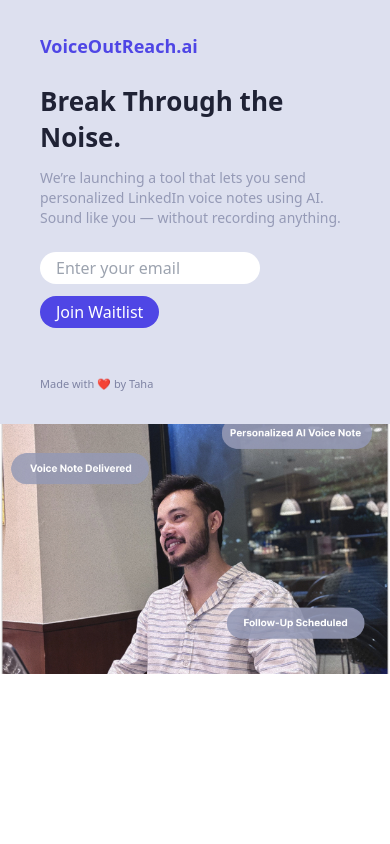
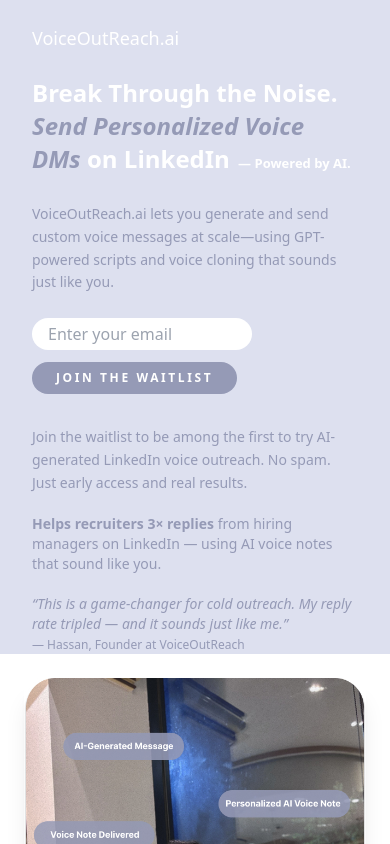
Before and after one commit to VoiceOutReach/landing-page, a React (Create React App) app: page / in a window 390 px wide. Shown: the top 844 px of the page. Built offline with nearby package versions, Linux system fonts and the light colour scheme.

Commit message:
✅ Finalize responsive landing page with working form

```diff
--- a/src/Desktop.tsx
+++ b/src/Desktop.tsx
@@ -3,66 +3,95 @@
 
 const Desktop = () => {
   return (
-    <div className="flex flex-col md:flex-row h-screen w-full text-[#959AB6] font-sans">
+    <div className="flex flex-col md:flex-row h-screen w-full text-[#959AB6]">
       {/* Left Section */}
-      <div className="md:w-[40%] bg-[#DDE0EF] flex flex-col px-10 md:px-16 py-8 justify-between">
-        <div>
-          <a href="#" className="text-[#4F46E5] text-lg font-semibold mb-6 block">
+      <div className="w-full md:w-[35%] bg-[#DDE0EF] flex flex-col px-8 md:px-16 pt-6 md:pt-10">
+        <a href="#" className="text-white text-lg mb-6 md:mb-9 font-medium">
           VoiceOutReach.ai
         </a>
 
-          <h1 className="text-[26px] md:text-[32px] font-bold text-[#1F2235] leading-snug mb-3">
-            Break Through the Noise.
+        <h1 className="text-[24px] md:text-[28px] font-bold text-white leading-snug mb-3">
+          Break Through the Noise.{" "}
+          <span className="italic text-[#959AB6] font-extrabold">
+            Send Personalized Voice DMs
+          </span>{" "}
+          on LinkedIn{" "}
+          <span className="text-white text-[13px] ml-0.5">— Powered by AI.</span>
         </h1>
-          <p className="text-sm md:text-base mb-6">
-            We’re launching a tool that lets you send personalized LinkedIn voice notes using AI. Sound like you — without recording anything.
+
+        <p className="text-sm mt-4 mb-6 md:mb-7 max-w-md leading-relaxed">
+          VoiceOutReach.ai lets you generate and send custom voice messages at
+          scale—using GPT-powered scripts and voice cloning that sounds just
+          like you.
         </p>
 
         {/* FORM */}
         <form
           action="https://formsubmit.co/hassan@voiceoutreach.ai"
           method="POST"
-            target="hidden_iframe"
           className="flex flex-col items-start space-y-3 mb-4"
-            onSubmit={(e) => {
-              e.preventDefault();
-              (e.target as HTMLFormElement).reset();
-              const msg = document.getElementById("success-msg");
-              if (msg) msg.style.display = "block";
-            }}
         >
           <input
             type="email"
             name="email"
             required
             placeholder="Enter your email"
-              className="px-4 py-1 rounded-full w-full max-w-[220px]"
+            className="px-4 py-1 rounded-full w-[220px]"
           />
-            <input type="hidden" name="_subject" value="New Waitlist Signup!" />
-            <input type="hidden" name="_autoresponse" value="Thanks for signing up! We’ll be in touch soon." />
-            <input type="hidden" name="_template" value="box" />
           <button
             type="submit"
-              className="px-4 py-1 rounded-full bg-[#4F46E5] text-white hover:bg-[#4338CA]"
+            className="bg-[#959AB6] text-white font-bold text-xs tracking-[2.6px] px-6 py-2 rounded-full"
           >
-              Join Waitlist
+            JOIN THE WAITLIST
           </button>
+
+          {/* Hidden fields */}
+          <input
+            type="hidden"
+            name="_redirect"
+            value="https://voiceoutreach.ai/thankyou"
+          />
+          <input
+            type="hidden"
+            name="_email.template.title"
+            value="Welcome to VoiceOutReach"
+          />
+          <input
+            type="hidden"
+            name="_email.template.body"
+            value="Thanks for joining the waitlist! We’ll keep you posted. - Team VoiceOutReach"
+          />
         </form>
 
-          <p id="success-msg" style={{ display: "none", color: "green" }}>
-            ✅ You're on the list!
+        <p className="text-sm max-w-md mt-4 leading-relaxed">
+          Join the waitlist to be among the first to try AI-generated LinkedIn
+          voice outreach. No spam. Just early access and real results.
+        </p>
+
+        <p className="text-sm mt-5 max-w-md font-semibold">
+          Helps recruiters 3× replies{" "}
+          <span className="font-normal">
+            from hiring managers on LinkedIn — using AI voice notes that sound
+            like you.
+          </span>
+        </p>
+
+        <p className="italic text-sm mt-5 max-w-md">
+          “This is a game-changer for cold outreach. My reply rate tripled —
+          and it sounds just like me.”
+          <br />
+          <span className="not-italic text-xs">
+            — Hassan, Founder at VoiceOutReach
+          </span>
         </p>
       </div>
 
-        <p className="text-[11px] mt-8 text-[#7E83A3]">Made with ❤️ by Taha</p>
-      </div>
-
       {/* Right Section - Image */}
-      <div className="md:w-[60%] h-[250px] md:h-full bg-white flex justify-center items-center">
+      <div className="w-full md:w-[65%] bg-white flex items-center justify-center p-6 md:p-8">
         <img
           src={demoImage}
           alt="VoiceOutReach demo"
-          className="w-full h-full object-cover"
+          className="rounded-2xl shadow-xl w-full md:w-[85%] h-auto object-contain"
         />
       </div>
     </div>
```
Lines whose indentation alone changed are shown as unchanged.
